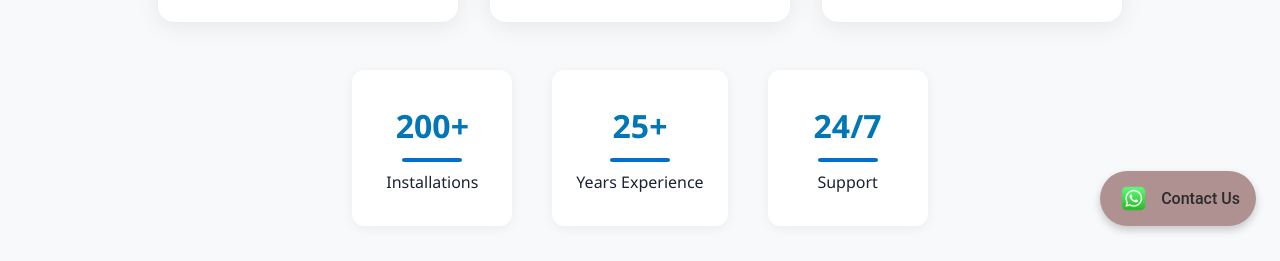
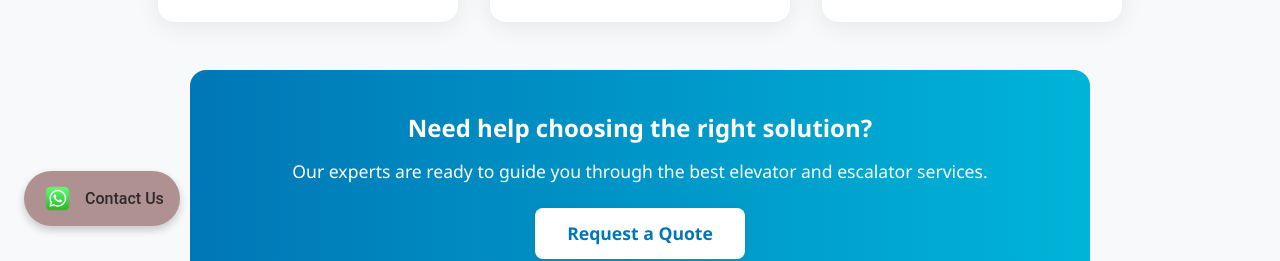
Before and after one commit to SaiBhuvad10/V-P-Elevators, a React (Create React App) app: page /services in a window 1280 px wide. Shown: the part 550-811 px from the top of the page. Built offline with nearby package versions, Linux system fonts and the light colour scheme.

Commit message:
Update carousel image height and reposition floating contact button for better layout

```diff
--- a/src/App.css
+++ b/src/App.css
@@ -541,7 +541,7 @@ button:hover {
 
 .carousel-image {
   width: 100%;
-  height: 450px;
+  max-height: 450px;
   object-fit: cover;
   border-radius: 10px;
   box-shadow: 0 4px 12px rgba(0,0,0,0.1);
@@ -631,7 +631,7 @@ button:hover {
 .floating-contact {
   position: fixed;
   bottom: 24px;
-  right: 24px;
+  left: 24px;
   display: flex;
   align-items: center;
   gap: 10px;
@@ -802,7 +802,7 @@ button:hover {
   /* Floating Contact */
   .floating-contact {
     bottom: 16px;
-    right: 16px;
+    left: 16px;
     padding: 8px 12px;
     flex-direction: row;
     gap: 6px;
--- a/src/pages/Services.jsx
+++ b/src/pages/Services.jsx
@@ -56,48 +56,6 @@ function Services() {
             <img src={maintenanceImg} alt="Maintenance" style={{ width: '100%', borderRadius: 12, marginBottom: 16, height: 180, objectFit: 'cover' }} />
             <h3 style={{ fontSize: '1.25rem', fontWeight: 600, color: '#1a2236', marginBottom: 8 }}>Maintenance</h3>
             <p style={{ color: '#555', fontSize: '1rem' }}>24/7 maintenance services for your peace of mind.</p>
-          </div>
-        </div>
-
-        <div className="stats-section" style={{
-          display: 'flex',
-          justifyContent: 'center',
-          gap: '40px',
-          marginBottom: '48px',
-          flexWrap: 'wrap'
-        }}>
-          <div className="stat-box" style={{
-            background: '#fff',
-            borderRadius: 12,
-            boxShadow: '0 2px 12px rgba(0,0,0,0.06)',
-            padding: '32px 24px',
-            textAlign: 'center',
-            minWidth: 160
-          }}>
-            <h2 style={{ fontSize: '2rem', color: '#0077b6', marginBottom: 8, fontWeight: 700 }}>200+</h2>
-            <p style={{ color: '#1a2236', fontWeight: 500 }}>Installations</p>
-          </div>
-          <div className="stat-box" style={{
-            background: '#fff',
-            borderRadius: 12,
-            boxShadow: '0 2px 12px rgba(0,0,0,0.06)',
-            padding: '32px 24px',
-            textAlign: 'center',
-            minWidth: 160
-          }}>
-            <h2 style={{ fontSize: '2rem', color: '#0077b6', marginBottom: 8, fontWeight: 700 }}>25+</h2>
-            <p style={{ color: '#1a2236', fontWeight: 500 }}>Years Experience</p>
-          </div>
-          <div className="stat-box" style={{
-            background: '#fff',
-            borderRadius: 12,
-            boxShadow: '0 2px 12px rgba(0,0,0,0.06)',
-            padding: '32px 24px',
-            textAlign: 'center',
-            minWidth: 160
-          }}>
-            <h2 style={{ fontSize: '2rem', color: '#0077b6', marginBottom: 8, fontWeight: 700 }}>24/7</h2>
-            <p style={{ color: '#1a2236', fontWeight: 500 }}>Support</p>
           </div>
         </div>
 
```
